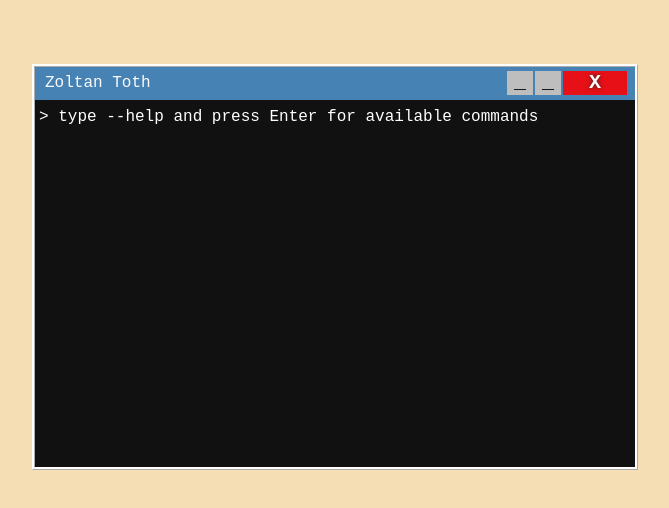
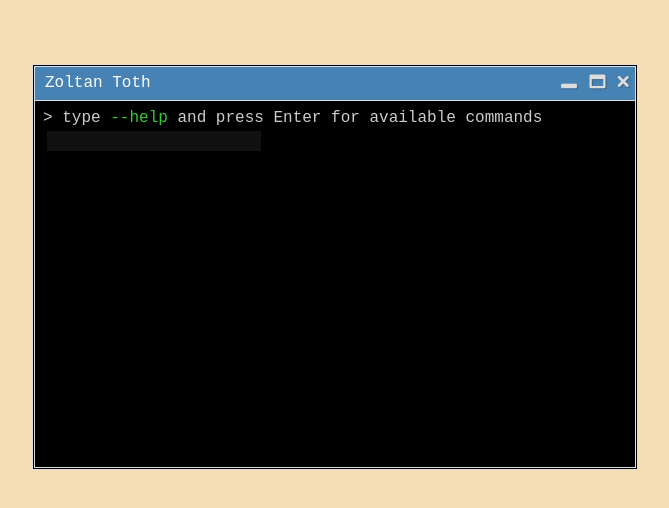
Before and after one commit to zoltantothcom/personal-website, a website: page src/index.pug in a window 1280 px wide. Shown: the whole page, without its empty margins (305-974 px from the left). Drawn offline with nearby package versions, Linux system fonts and the light colour scheme; files that its build step writes are made by us from their sources; files whose address does not match are found by name.

Commit message:
font icons added

```diff
--- a/gulpfile.js
+++ b/gulpfile.js
@@ -51,7 +51,7 @@ gulp.task('markup', function() {
 });
 
 gulp.task('styles', function() {
-	gulp.src('./src/styles/*.less')
+	gulp.src('./src/styles/styles.less')
 		.pipe(less())
 		.pipe(clean({
 			compatibility: 'ie9'
--- a/src/index.pug
+++ b/src/index.pug
@@ -9,14 +9,15 @@ html(lang="en")
 	body
 		section
 			div.console
-				header Zoltan Toth
-					ul
-						li: button _
-						li: button _
-						li: button X
+				header.console__header Zoltan Toth
+					ul.console__buttons
+						li: i.icon.icon--window-minimize
+						li: i.icon.icon--window-maximize
+						li: i.icon.icon--cancel-1
 
-				div.area
-					p > type --help and press Enter for available commands
-					input
+				div.console__window
+					div.console__message-area
+						p > type #[span.u-green --help] and press Enter for available commands
+						input
 
 		script(src="script.min.js")
--- a/src/styles/console.less
+++ b/src/styles/console.less
@@ -1,69 +1,71 @@
 .console {
+    background: #000;
+    border: 3px double #ddd;
+    font: normal 16px monospace;
+    height: 400px;
     margin: 4em auto;
+    overflow: hidden;
     width: 600px;
-  background: #111;
-  height: 400px;
-  border: 3px ridge #fff;
-  font: normal 16px monospace;
 }
 
-header {
+.console__header {
+    background: #4682b4;
+    border-bottom: 1px solid #ddd;
+    color: #fff;
+    height: 25px;
+    line-height: 25px;
     padding: 4px;
     text-indent: 6px;
-  background: steelblue;
-  color: #fafafa;
-  height: 25px;
-  line-height: 24px;
+}
 
-  ul {
+.console__buttons {
+    float: right;
+    display: inline-block;
     list-style: none;
-    display: inline-block;
-    margin: 0 4px;
+    margin: 0;
     padding: 0;
-    float: right;
 
     li {
         display: inline-block;
         float: left;
         margin: 0;
         padding: 0;
+    }
+}
 
-      button {
-        background: #bebebe;
+.console__button {
+    background: #b0c4de;
+    border: 1px solid #ddd;
     color: #111;
-        border: 0;
     cursor: pointer;
     height: 24px;
     width: 26px;
     margin-left: -4px;
     text-align: center;
-        transition: all .1s linear;
+    transition: all .2s linear;
     font: bold 20px monospace;
     line-height: 12px;
 
     &:hover {
-          box-shadow: 0 0 2px 2px #fff;
+        box-shadow: inset 0 0 2px 1px #eee;
     }
 }
 
-      &:last-child button {
-        background: rgba(255, 0, 0, .875);
-        //border: 1px solid #ccc;
+.console__button--close {
+    background: lightcoral; //rgba(255, 0, 0, .875);
     color: #fff;
     text-shadow: 0 0 4px #272822;
     width: 64px;
 
     &:hover {
-          background: red;
-        }
-      }
-    }
+        background: #f00;
     }
 }
 
+
 p {
-  color: #fff;
-  margin: 8px 4px 0;
+    color: #ccc;
+    margin: 0;
 }
 
 input {
@@ -75,9 +77,13 @@ input {
     outline: none;
 }
 
-.area {
+.console__window {
     overflow-y: scroll;
     overflow-x: hidden;
-  min-height: 91.75%;
-  width: 100%;
+    padding: 8px;
+    height: 87.5%;
 }
+
+.console__message-area {
+
+}
--- /dev/null
+++ b/src/styles/fonts.less
@@ -0,0 +1,51 @@
+@font-face {
+    font-family: 'fontello';
+    src: url('../font/fontello.eot?26336602');
+    src: url('../font/fontello.eot?26336602#iefix') format('embedded-opentype'),
+    url('../font/fontello.woff2?26336602') format('woff2'),
+    url('../font/fontello.woff?26336602') format('woff'),
+    url('../font/fontello.ttf?26336602') format('truetype'),
+    url('../font/fontello.svg?26336602#fontello') format('svg');
+    font-weight: normal;
+    font-style: normal;
+}
+
+.icon {
+    font-family: "fontello";
+    font-style: normal;
+    font-weight: normal;
+    speak: lightsteelblue;
+
+    color: #dcdcdc;// #b0c4de;
+    display: inline-block;
+    text-decoration: inherit;
+    width: 1em;
+    margin-right: .2em;
+    text-align: center;
+    /* opacity: .8; */
+
+    /* For safety - reset parent styles, that can break glyph codes*/
+    font-variant: normal;
+    text-transform: none;
+
+    /* fix buttons height, for twitter bootstrap */
+    line-height: 1em;
+
+    /* Animation center compensation - margins should be symmetric */
+    /* remove if not needed */
+    margin-left: .2em;
+
+    /* you can be more comfortable with increased icons size */
+    /* font-size: 120%; */
+
+    /* Font smoothing. That was taken from TWBS */
+    -webkit-font-smoothing: antialiased;
+    -moz-osx-font-smoothing: grayscale;
+
+    /* Uncomment for 3D effect */
+    text-shadow: 1px 1px 1px rgba(27, 27, 27, 0.3);
+}
+
+.icon--cancel-1:before { content: '\e801'; } /* '' */
+.icon--window-maximize:before { content: '\f2d0'; } /* '' */
+.icon--window-minimize:before { content: '\f2d1'; } /* '' */
--- a/src/styles/styles.less
+++ b/src/styles/styles.less
@@ -1,5 +1,7 @@
-@import '_normalize';
+@import 'normalize';
 
+@import 'utilities';
+@import 'fonts';
 @import 'console';
 
 body {
--- /dev/null
+++ b/src/styles/utilities.less
@@ -0,0 +1 @@
+.u-green { color: #32cc32; }
```
Also changed, not shown: dist/_normalize.min.css (deleted), dist/console.min.css (deleted), dist/font/fontello.ttf (added), dist/font/fontello.woff (added), dist/font/fontello.woff2 (added), dist/index.html, dist/styles.min.css, src/styles/normalize.less (renamed from src/styles/_normalize.less), 2 other files. Lines whose indentation alone changed are shown as unchanged.
